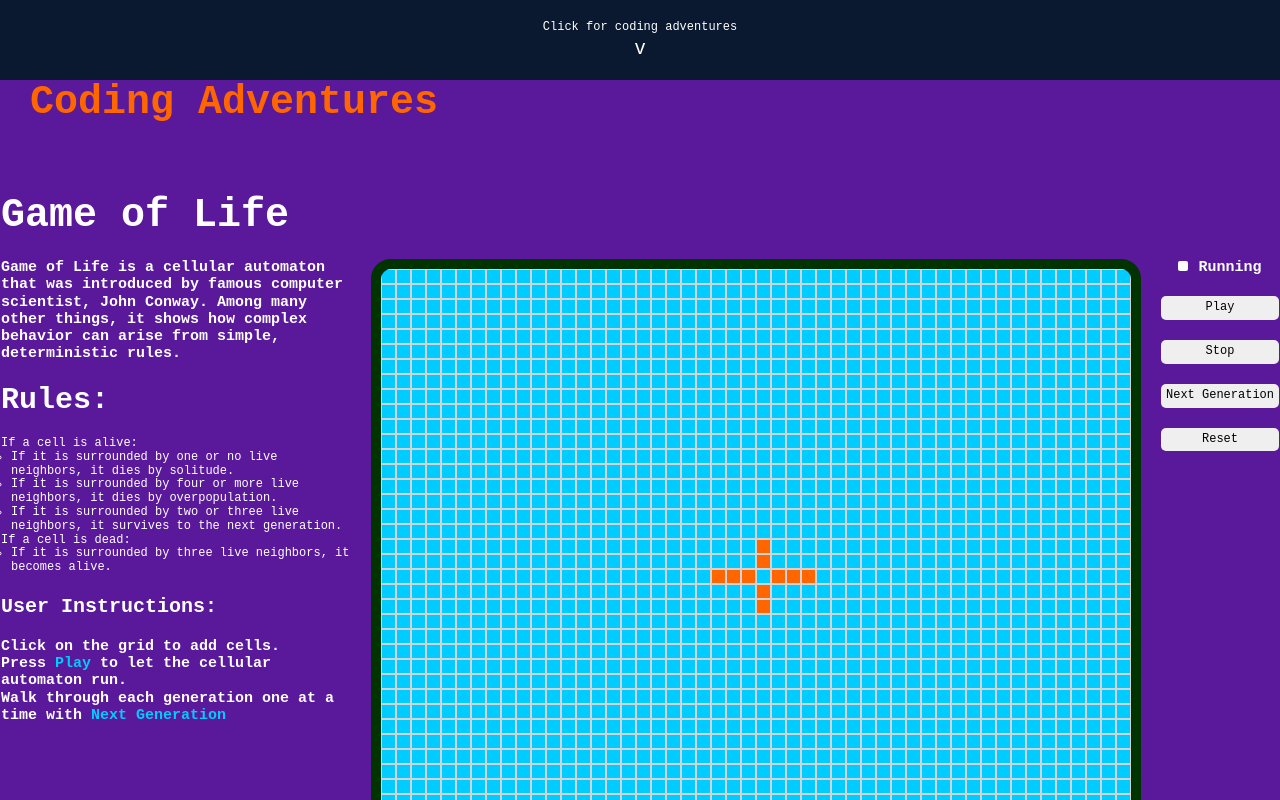
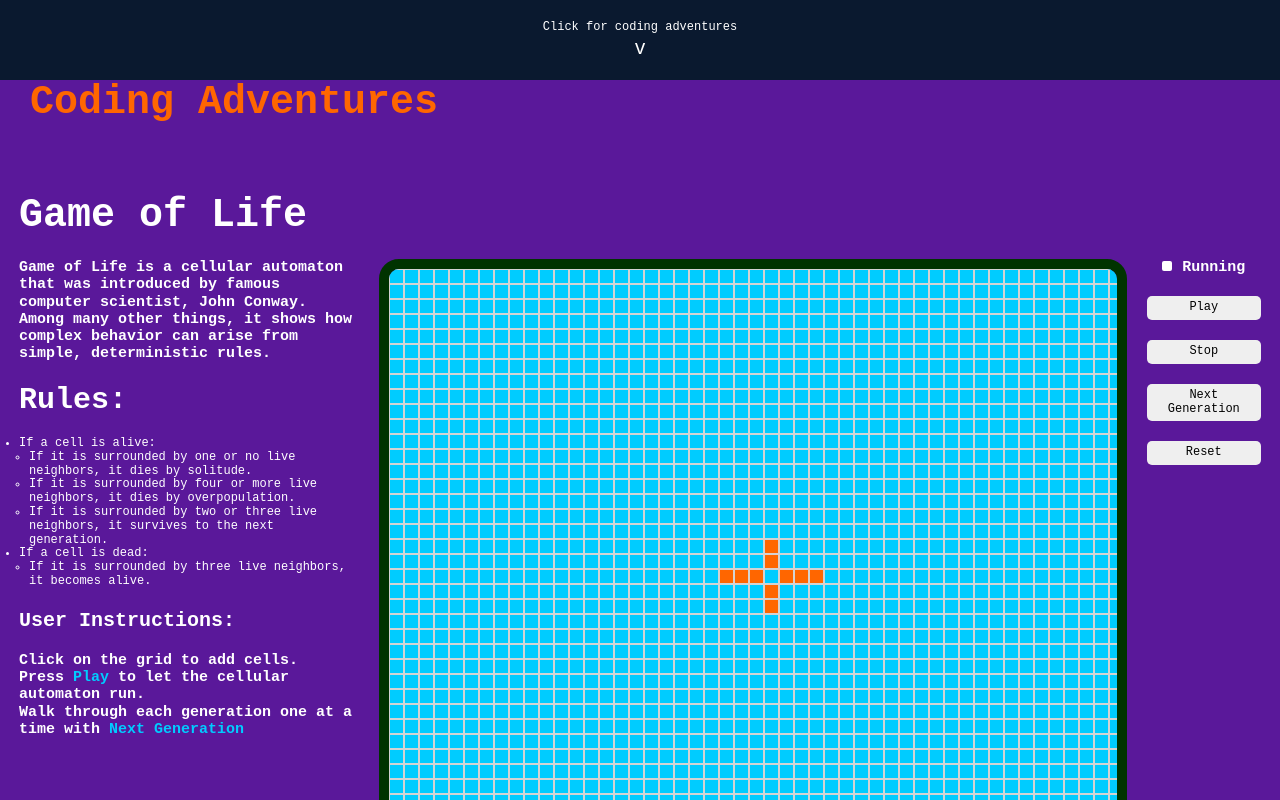
Before and after one commit to abarolli/Portfolio, a React (Vite) app: page / in a window 1280 px wide. Shown: the part 720-1520 px from the top of the page. Built offline with nearby package versions, Linux system fonts and the light colour scheme.

Commit message:
Added .screen__main-content class

```diff
--- a/src/index.css
+++ b/src/index.css
@@ -63,7 +63,12 @@ button {
 .screen {
   width: 100%;
   min-height: 100vh;
+  padding: 20px;
   position: relative;
+}
+
+.screen__main-content {
+  flex: 1;
 }
 
 .screen--centered {
```
